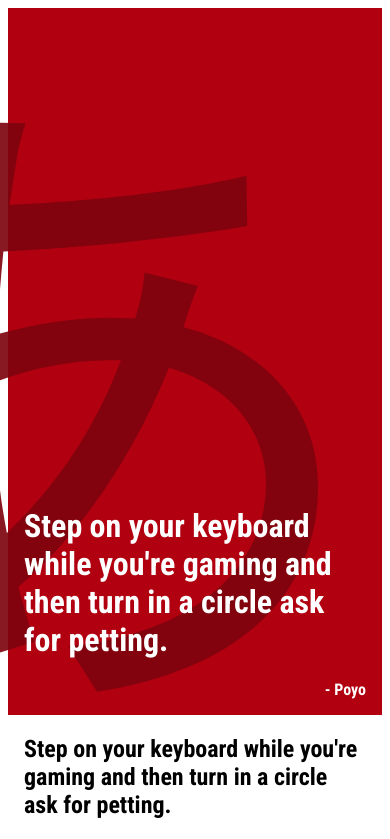
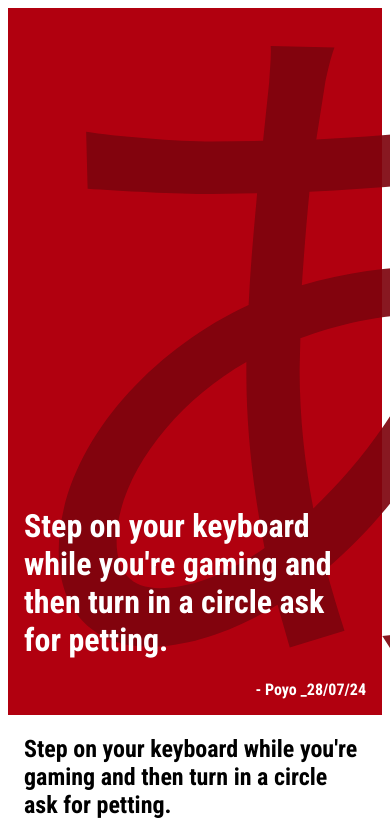
Before and after one commit to MrDaPoyo/new, a plain HTML site: page index.html in a window 390 px wide. Shown: the top 839 px of the page. Drawn offline with Linux system fonts and the light colour scheme.

Commit message:
coolio responsiveness

```diff
--- a/index.html
+++ b/index.html
@@ -14,7 +14,7 @@
             <div class="card">
                 <p class="japo-overlay">あ</p>
                 <h1>Step on your keyboard while you're gaming and then turn in a circle ask for petting.</h1>
-                <b>- Poyo</b>
+                <b class="author">- Poyo _28/07/24</b>
             </div>
             <section>
                 <h2>Step on your keyboard while you're gaming and then turn in a circle ask for petting.</h2>
--- a/styles.css
+++ b/styles.css
@@ -21,17 +21,24 @@ body {
     z-index: 5;
     color: white;
 }
+.card > .author {
+    z-index: 10;
+    color: white;
+}
 
 .japo-overlay {
     color: #000; /* Fallback for older browsers */
     color: rgba(126, 4, 14, 0.918);
-    font-size: 80vh;
+    font-size: 90vh;
     padding:0;
     margin: 0;
     position: absolute;
     z-index: 2;
-    right: 2vw;
-    bottom: -1vh;
+    bottom: 27.5vh;
+    height: 100%;
+    width: 100%;
+    text-align: right;
+    text-justify: center;
 }
 .section > section {
     padding: 0 1rem;
```
